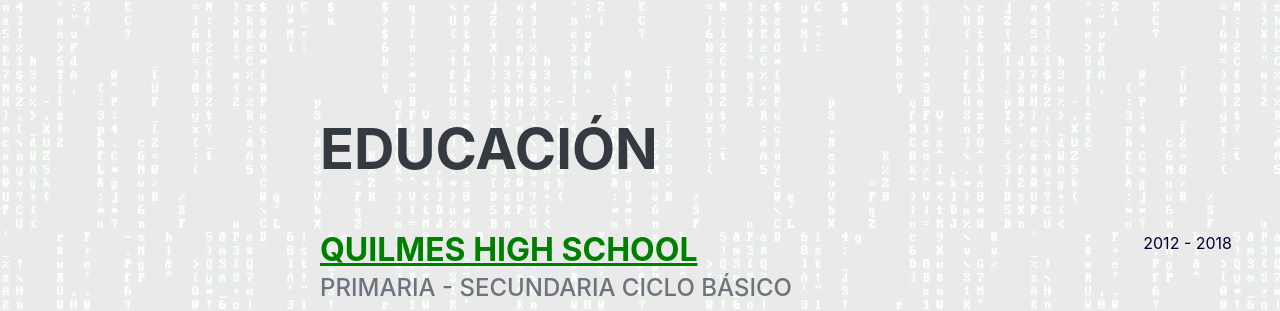
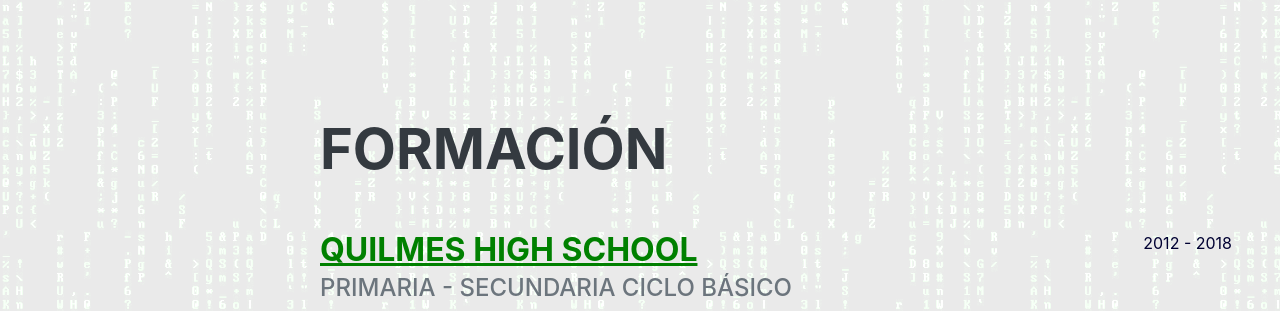
Before and after one commit to Mateeeee841/Mi-cv-online, a Django app: page / in a window 1280 px wide. Shown: the part 1636-1947 px from the top of the page. Run offline with Django 4.2, Linux system fonts and the light colour scheme; some libraries are stand-ins or nearby versions; some web fonts are replaced.

Commit message:
educacion>formación

```diff
--- a/inicio/templates/indexesp.html
+++ b/inicio/templates/indexesp.html
@@ -108,7 +108,7 @@
             <!-- Education-->
             <section class="resume-section" id="education">
                 <div class="resume-section-content">
-                    <h2 class="mb-5">Educación</h2>
+                    <h2 class="mb-5">Formación</h2>
                     <div class="d-flex flex-column flex-md-row justify-content-between mb-5">
                         <div class="flex-grow-1">
                             <h3 class="mb-0"><a href="http://www.qhs.com.ar/" style="color:green;">Quilmes High School</a></h3>
```
